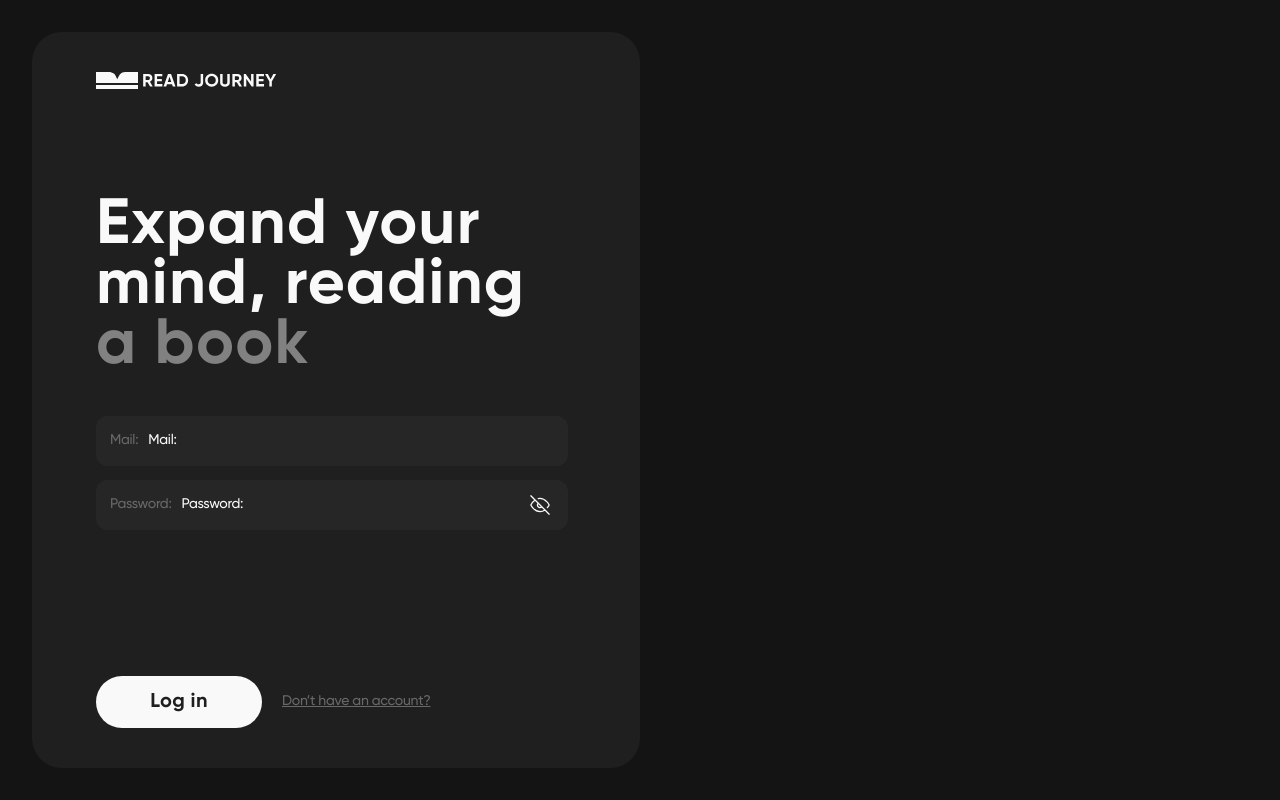
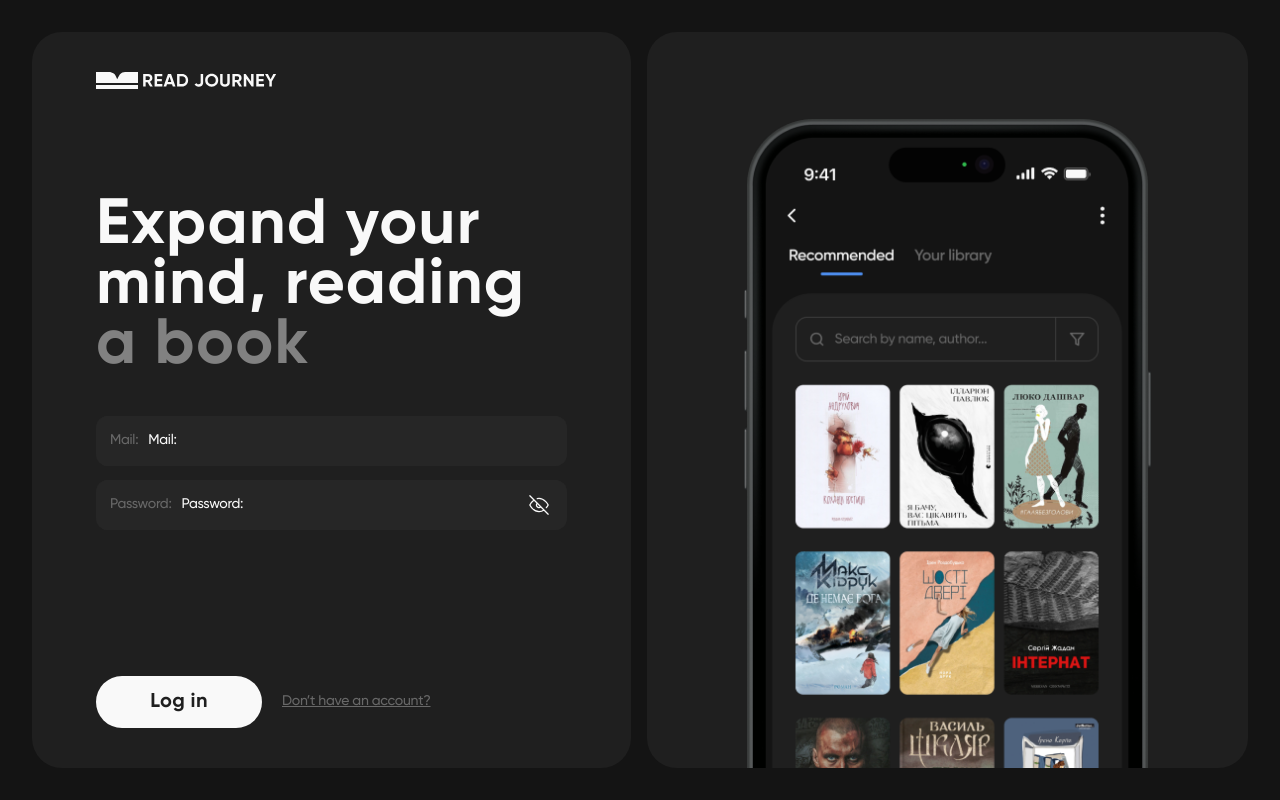
Before and after one commit to VictorFil67/read-journey, a React (Vite) app: page /read-journey/login in a window 1280 px wide. Built offline with nearby package versions, Linux system fonts and the light colour scheme.

Commit message:
completed retina login

```diff
--- a/src/components/Login/Login.jsx
+++ b/src/components/Login/Login.jsx
@@ -10,7 +10,6 @@ import { Loader } from "../Loader/Loader";
 import { signInThunk } from "../../store/auth/operations";
 import { selectIsLoading } from "../../store/auth/selectors";
 import { useNavigate } from "react-router-dom";
-import { Container } from "../Layout/Layout.Styled";
 import {
   AuthButton,
   AuthEyeBtn,
@@ -79,7 +78,6 @@ export const Login = () => {
   return (
     <>
       {isLoading && <Loader />}
-      <Container>
       <EnterWrap>
         <LogoLink to={"/register"}>
           <LogoStyled />
@@ -136,7 +134,6 @@ export const Login = () => {
           </AuthSubmitBlock>
         </AuthForm>
       </EnterWrap>
-      </Container>
     </>
   );
 };
--- a/src/components/Register/Register.jsx
+++ b/src/components/Register/Register.jsx
@@ -80,7 +80,6 @@ export const Register = () => {
   return (
     <>
       {isLoading && <Loader />}
-      {/* <Container> */}
       <EnterWrap>
         <LogoLink to={"/register"}>
           <LogoStyled />
@@ -147,7 +146,6 @@ export const Register = () => {
           </AuthSubmitBlock>
         </AuthForm>
       </EnterWrap>
-      {/* </Container> */}
     </>
   );
 };
--- a/src/pages/LoginPage/LoginPage.jsx
+++ b/src/pages/LoginPage/LoginPage.jsx
@@ -1,10 +1,13 @@
+import { AuthImage } from "../../components/AuthImage/AuthImage";
 import { Login } from "../../components/Login/Login";
+import { AuthContainer } from "../RegisterPage/RegisterPage.Styled";
 
 const LoginPage = () => {
   return (
-    <div>
+    <AuthContainer>
       <Login />
-    </div>
+      <AuthImage />
+    </AuthContainer>
   );
 };
 
--- a/src/pages/RegisterPage/RegisterPage.jsx
+++ b/src/pages/RegisterPage/RegisterPage.jsx
@@ -1,5 +1,4 @@
 import { AuthImage } from "../../components/AuthImage/AuthImage";
-// import { Container } from "../../components/Layout/Layout.Styled";
 import { Register } from "../../components/Register/Register";
 import { AuthContainer } from "./RegisterPage.Styled";
 
```
Lines whose indentation alone changed are shown as unchanged.
